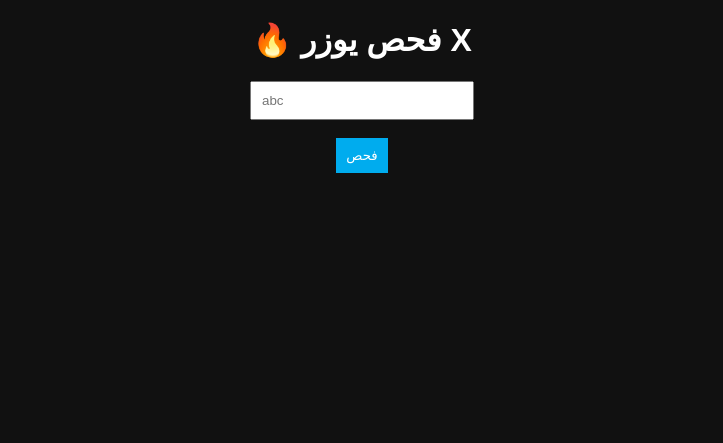
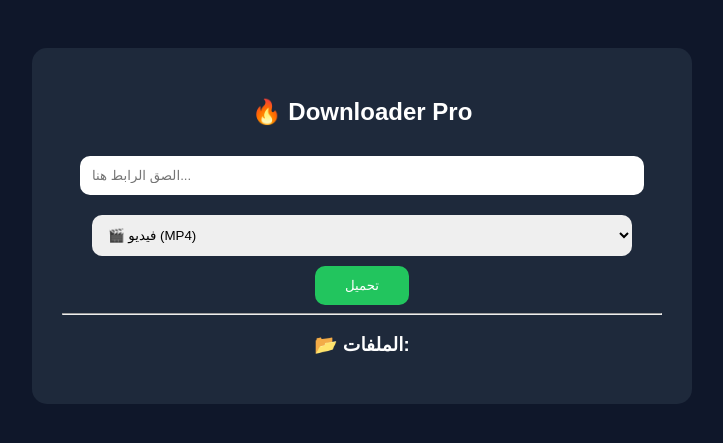
Before and after one commit to 0i8c/SnapDownloader, a Flask app: page / in a window 1280 px wide. Shown: the top 443 px of the page, without its empty margins (278-1001 px from the left). Run offline with Flask 3, Linux system fonts and the light colour scheme.

Commit message:
Update index.html

```diff
--- a/templates/index.html
+++ b/templates/index.html
@@ -2,62 +2,86 @@
 <html lang="ar">
 <head>
 <meta charset="UTF-8">
-<title>فحص يوزر X</title>
+<title>Downloader Pro</title>
 
 <style>
 body {
-    background: #111;
+    font-family: Arial;
+    background: #0f172a;
     color: white;
     text-align: center;
-    font-family: Arial;
+    padding: 40px;
 }
 
-input {
-    padding: 10px;
-    width: 200px;
+.container {
+    max-width: 600px;
+    margin: auto;
+    background: #1e293b;
+    padding: 30px;
+    border-radius: 15px;
+}
+
+input, select {
+    width: 90%;
+    padding: 12px;
+    margin: 10px;
+    border-radius: 10px;
+    border: none;
 }
 
 button {
-    padding: 10px;
-    background: #00acee;
+    padding: 12px 30px;
+    border: none;
+    background: #22c55e;
     color: white;
-    border: none;
+    border-radius: 10px;
+    cursor: pointer;
 }
 
-#result {
-    margin-top: 20px;
-    font-size: 20px;
+button:hover {
+    background: #16a34a;
+}
+
+.file-box {
+    background: #334155;
+    margin: 10px;
+    padding: 10px;
+    border-radius: 10px;
 }
 </style>
 
 </head>
 <body>
 
-<h1>🔥 فحص يوزر X</h1>
+<div class="container">
 
-<input id="username" placeholder="abc">
-<br><br>
+<h2>🔥 Downloader Pro</h2>
 
-<button onclick="check()">فحص</button>
+<form method="POST" action="/download">
+    <input type="text" name="url" placeholder="الصق الرابط هنا..." required>
 
-<div id="result"></div>
+    <select name="format">
+        <option value="mp4">🎬 فيديو (MP4)</option>
+        <option value="mp3">🎧 صوت (MP3)</option>
+    </select>
 
-<script>
-async function check() {
-    let user = document.getElementById("username").value;
+    <br>
+    <button type="submit">تحميل</button>
+</form>
 
-    let res = await fetch("/check?username=" + user);
-    let data = await res.json();
+<hr>
 
-    if (data.status === "available") {
-        document.getElementById("result").innerHTML = "✅ متاح";
-    } else if (data.status === "taken") {
-        document.getElementById("result").innerHTML = "❌ مأخوذ";
-    } else {
-        document.getElementById("result").innerHTML = "⚠️ خطأ";
-    }
-}
-</script>
+<h3>📂 الملفات:</h3>
+
+{% for file in files %}
+<div class="file-box">
+    <a href="/files/{{file}}" target="_blank" style="color:white;">{{file}}</a>
+    <br>
+    <a href="/delete/{{file}}" style="color:red;">حذف</a>
+</div>
+{% endfor %}
+
+</div>
 
 </body>
 </html>
```
